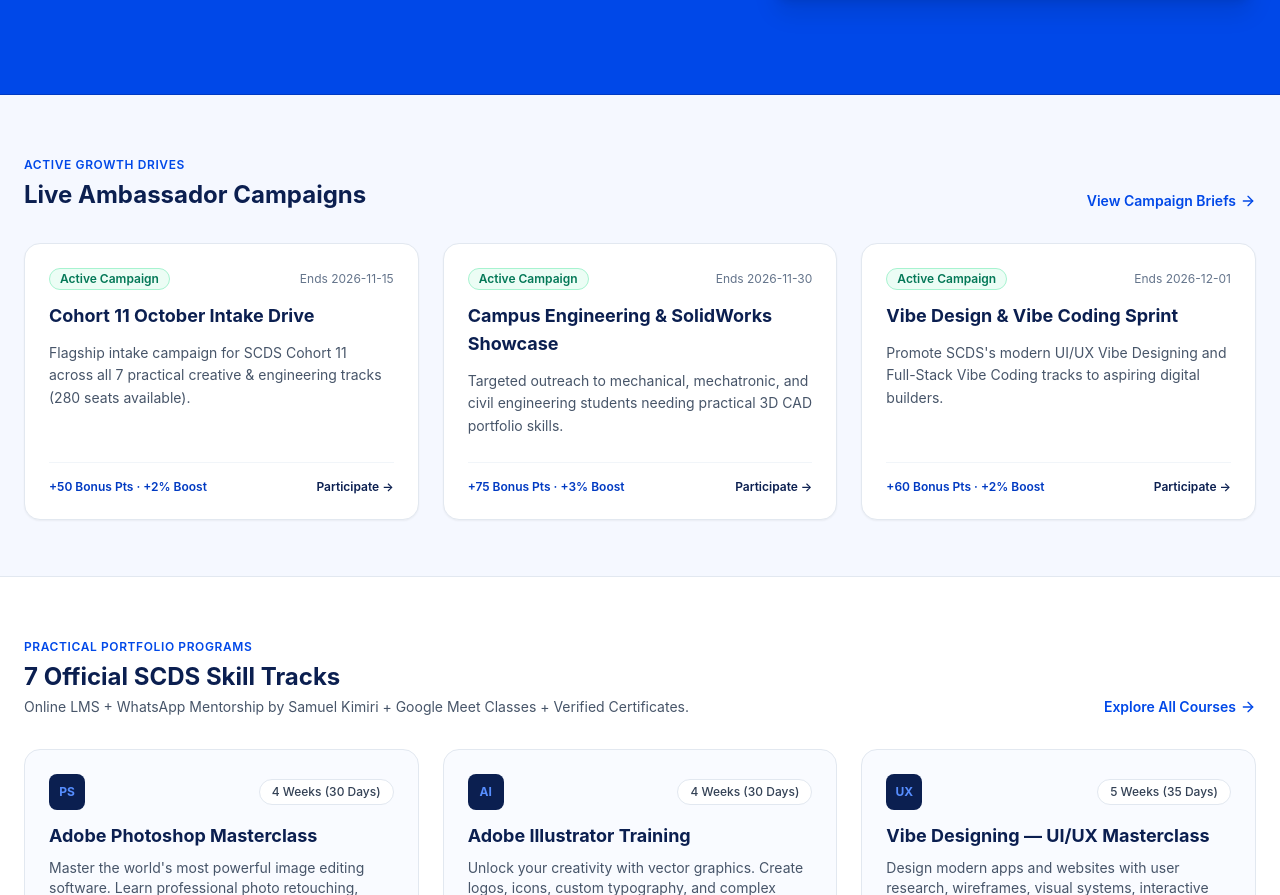
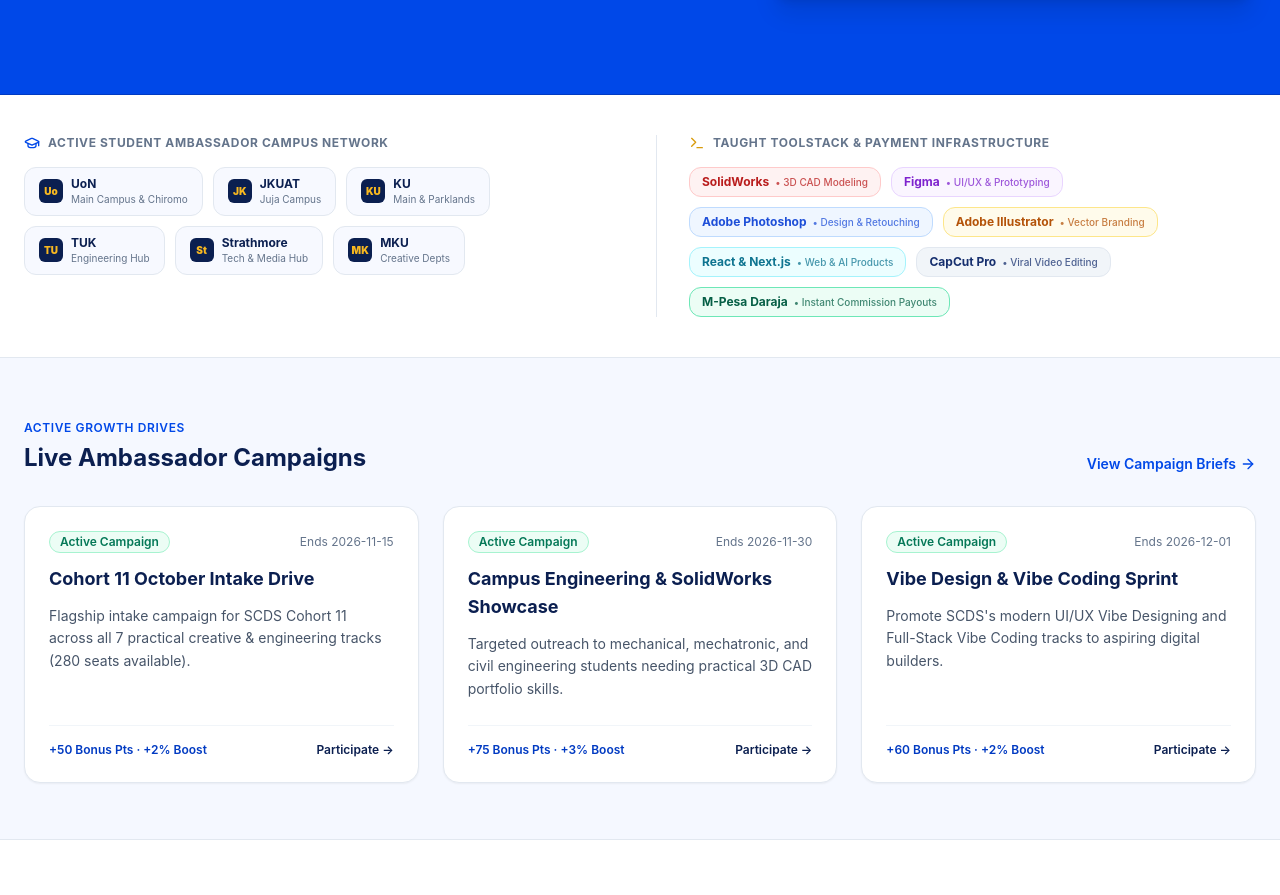
Before and after one commit to Samkimiri/Ambassador.app, a Next.js app: page / in a window 1280 px wide. Shown: the part 907-1802 px from the top of the page. Built offline with nearby package versions, Linux system fonts and the light colour scheme; no server answers.

Commit message:
feat(ui): add Partner Campus Network and Industry Toolstack Trust Ribbon on homepage

```diff
--- a/src/app/page.tsx
+++ b/src/app/page.tsx
@@ -11,10 +11,12 @@ import {
   CheckCircle2,
   Coins,
   ExternalLink,
+  GraduationCap,
   Layers,
   Share2,
   ShieldCheck,
   Sparkles,
+  Terminal,
   Trophy,
   Users,
 } from "lucide-react";
@@ -209,6 +211,75 @@ export default function HomePage() {
                       Try Referral Link →
                     </Link>
                   </div>
+                </div>
+              </div>
+            </div>
+          </div>
+        </section>
+
+        {/* Partner Campus Network & Industry Toolstack Ribbon */}
+        <section className="border-b border-slate-200 bg-white py-10">
+          <div className="mx-auto max-w-7xl px-4 sm:px-6">
+            <div className="grid gap-8 lg:grid-cols-2 lg:divide-x lg:divide-slate-200">
+              {/* Universities & Student Hubs */}
+              <div className="space-y-4">
+                <div className="flex items-center gap-2 text-xs font-bold uppercase tracking-wider text-slate-500">
+                  <GraduationCap className="h-4 w-4 text-brand-600" />
+                  Active Student Ambassador Campus Network
+                </div>
+                <div className="flex flex-wrap items-center gap-2.5">
+                  {[
+                    { name: "University of Nairobi", code: "UoN", type: "Main Campus & Chiromo" },
+                    { name: "Jomo Kenyatta Univ. of Agriculture & Tech", code: "JKUAT", type: "Juja Campus" },
+                    { name: "Kenyatta University", code: "KU", type: "Main & Parklands" },
+                    { name: "Technical University of Kenya", code: "TUK", type: "Engineering Hub" },
+                    { name: "Strathmore University", code: "Strathmore", type: "Tech & Media Hub" },
+                    { name: "Mount Kenya University", code: "MKU", type: "Creative Depts" },
+                  ].map((uni) => (
+                    <div
+                      key={uni.code}
+                      className="group flex items-center gap-2 rounded-xl border border-slate-200 bg-slate-50/80 px-3.5 py-2 hover:border-brand-400 hover:bg-brand-50/50 transition shadow-xs"
+                    >
+                      <span className="flex h-6 w-6 items-center justify-center rounded-md bg-navy-900 text-[10px] font-black text-gold-400">
+                        {uni.code.slice(0, 2)}
+                      </span>
+                      <div>
+                        <div className="text-xs font-bold text-slate-900 group-hover:text-brand-700">
+                          {uni.code}
+                        </div>
+                        <div className="text-[10px] text-slate-500">
+                          {uni.type}
+                        </div>
+                      </div>
+                    </div>
+                  ))}
+                </div>
+              </div>
+
+              {/* Taught Industry Tools & Payment Infrastructure */}
+              <div className="space-y-4 lg:pl-8">
+                <div className="flex items-center gap-2 text-xs font-bold uppercase tracking-wider text-slate-500">
+                  <Terminal className="h-4 w-4 text-gold-600" />
+                  Taught Toolstack &amp; Payment Infrastructure
+                </div>
+                <div className="flex flex-wrap items-center gap-2.5">
+                  {[
+                    { name: "SolidWorks", tag: "3D CAD Modeling", color: "bg-red-50 text-red-700 border-red-200" },
+                    { name: "Figma", tag: "UI/UX & Prototyping", color: "bg-purple-50 text-purple-700 border-purple-200" },
+                    { name: "Adobe Photoshop", tag: "Design & Retouching", color: "bg-blue-50 text-blue-700 border-blue-200" },
+                    { name: "Adobe Illustrator", tag: "Vector Branding", color: "bg-amber-50 text-amber-700 border-amber-200" },
+                    { name: "React & Next.js", tag: "Web & AI Products", color: "bg-cyan-50 text-cyan-700 border-cyan-200" },
+                    { name: "CapCut Pro", tag: "Viral Video Editing", color: "bg-slate-100 text-slate-800 border-slate-200" },
+                    { name: "M-Pesa Daraja", tag: "Instant Commission Payouts", color: "bg-emerald-50 text-emerald-800 border-emerald-300 font-bold" },
+                  ].map((tool) => (
+                    <div
+                      key={tool.name}
+                      className={`inline-flex items-center gap-1.5 rounded-xl border px-3 py-1.5 text-xs shadow-xs ${tool.color}`}
+                    >
+                      <span className="font-bold">{tool.name}</span>
+                      <span className="text-[10px] opacity-75 font-medium">&bull; {tool.tag}</span>
+                    </div>
+                  ))}
                 </div>
               </div>
             </div>
```
